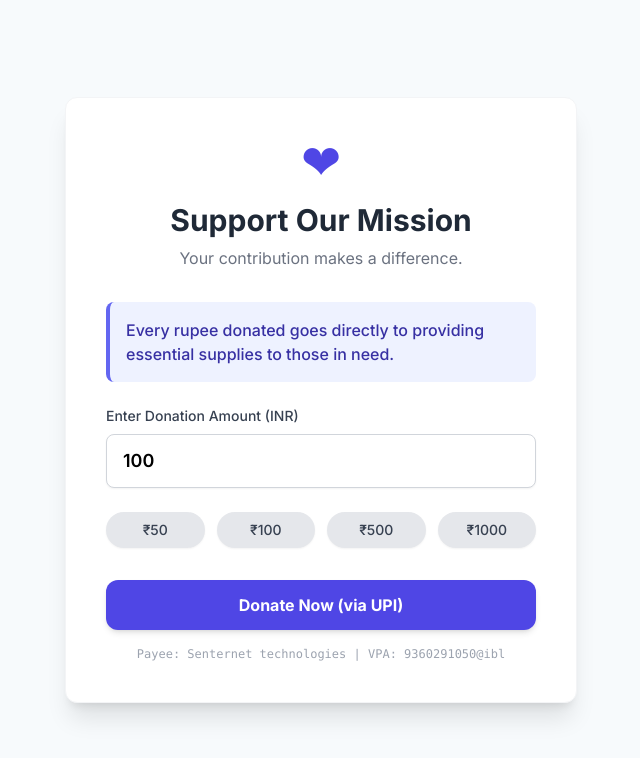
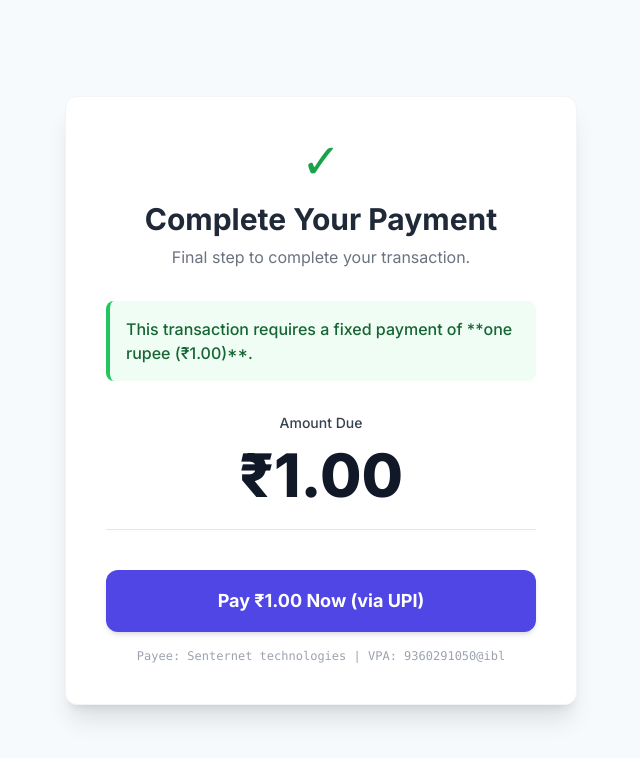
Before and after one commit to SenternetTechnologies/templates, a plain HTML site: page index.html in a window 1280 px wide. Shown: the whole page, without its empty margins (319-959 px from the left). Drawn offline with nearby package versions, Linux system fonts and the light colour scheme.

Commit message:
Update payment page for fixed one rupee payment

```diff
--- a/index.html
+++ b/index.html
@@ -3,7 +3,7 @@
 <head>
     <meta charset="UTF-8">
     <meta name="viewport" content="width=device-width, initial-scale=1.0">
-    <title>Donate for a Cause</title>
+    <title>One Rupee Payment Gateway</title>
     <!-- Load Tailwind CSS -->
     <script src="https://cdn.tailwindcss.com"></script>
     <style>
@@ -17,53 +17,38 @@
 </head>
 <body class="min-h-screen flex items-center justify-center p-4">
 
-    <!-- Donation Card Container -->
+    <!-- Payment Card Container -->
     <div class="w-full max-w-lg bg-white shadow-xl rounded-xl p-8 md:p-10 border border-gray-100">
 
-        <!-- Header and Logo/Icon -->
+        <!-- Header and Icon -->
         <div class="text-center mb-8">
-            <!-- Icon/Logo Placeholder -->
-            <div class="text-indigo-600 text-5xl mb-4">
-                &#10084; <!-- Simple heart symbol for charity -->
+            <!-- Icon/Logo Placeholder (Changed to a checkmark for transactional feel) -->
+            <div class="text-green-600 text-5xl mb-4">
+                &#10003;
             </div>
-            <h1 class="text-3xl font-bold text-gray-800">Support Our Mission</h1>
-            <p class="text-gray-500 mt-2">Your contribution makes a difference.</p>
+            <h1 class="text-3xl font-bold text-gray-800">Complete Your Payment</h1>
+            <p class="text-gray-500 mt-2">Final step to complete your transaction.</p>
         </div>
 
-        <!-- Donation Purpose Text -->
-        <div class="mb-6 bg-indigo-50 border-l-4 border-indigo-500 text-indigo-800 p-4 rounded-lg">
-            <p class="font-medium">Every rupee donated goes directly to providing essential supplies to those in need.</p>
+        <!-- Payment Purpose Text -->
+        <div class="mb-8 bg-green-50 border-l-4 border-green-500 text-green-800 p-4 rounded-lg">
+            <p class="font-medium">This transaction requires a fixed payment of **one rupee (₹1.00)**.</p>
         </div>
 
-        <!-- Amount Input Field -->
-        <div class="mb-6">
-            <label for="donationAmount" class="block text-sm font-medium text-gray-700 mb-2">Enter Donation Amount (INR)</label>
-            <input type="number" id="donationAmount" min="1" placeholder="Minimum ₹1"
-                   class="mt-1 block w-full px-4 py-3 border border-gray-300 rounded-lg shadow-sm focus:ring-indigo-500 focus:border-indigo-500 text-lg font-semibold transition duration-150 ease-in-out"
-                   value="100">
+        <!-- Static Amount Display (Replaces Input Field) -->
+        <div class="mb-10 text-center border-b pb-6">
+            <p class="text-sm font-medium text-gray-700 mb-3">Amount Due</p>
+            <p class="text-6xl font-extrabold text-gray-900">₹1.00</p>
         </div>
 
-        <!-- Quick Donate Buttons -->
-        <div class="flex flex-wrap gap-3 mb-8">
-            <button onclick="setAmount(50)" class="flex-1 px-4 py-2 text-sm font-medium rounded-full bg-gray-200 text-gray-700 hover:bg-indigo-100 transition duration-150 ease-in-out shadow-sm">₹50</button>
-            <button onclick="setAmount(100)" class="flex-1 px-4 py-2 text-sm font-medium rounded-full bg-gray-200 text-gray-700 hover:bg-indigo-100 transition duration-150 ease-in-out shadow-sm">₹100</button>
-            <button onclick="setAmount(500)" class="flex-1 px-4 py-2 text-sm font-medium rounded-full bg-gray-200 text-gray-700 hover:bg-indigo-100 transition duration-150 ease-in-out shadow-sm">₹500</button>
-            <button onclick="setAmount(1000)" class="flex-1 px-4 py-2 text-sm font-medium rounded-full bg-gray-200 text-gray-700 hover:bg-indigo-100 transition duration-150 ease-in-out shadow-sm">₹1000</button>
-        </div>
-
-        <!-- Error Message Box (Hidden by default) -->
-        <div id="errorMessage" class="hidden bg-red-100 border border-red-400 text-red-700 px-4 py-3 rounded-lg mb-6" role="alert">
-            <p class="font-bold">Invalid Amount</p>
-            <p class="text-sm">Please enter a valid donation amount greater than or equal to ₹1.</p>
-        </div>
-
-        <!-- Donate Button -->
-        <button id="donateButton"
-                onclick="redirectToUPI()"
-                class="w-full flex items-center justify-center px-6 py-3 border border-transparent text-base font-bold rounded-xl shadow-md text-white bg-indigo-600 hover:bg-indigo-700 focus:outline-none focus:ring-2 focus:ring-offset-2 focus:ring-indigo-500 transition duration-200 ease-in-out transform hover:scale-[1.01] active:scale-[0.99]"
+        <!-- Static Payment Link (Fixed to ₹1.00) -->
+        <!-- The UPI link is set with am=1.00 and is directly encoded into the href attribute. -->
+        <a href="upi://pay?pa=9360291050@ibl&pn=Senternet%20technologies&cu=INR&am=1.00"
+           id="payLink"
+           class="w-full flex items-center justify-center px-6 py-4 border border-transparent text-lg font-bold rounded-xl shadow-md text-white bg-indigo-600 hover:bg-indigo-700 focus:outline-none focus:ring-2 focus:ring-offset-2 focus:ring-indigo-500 transition duration-200 ease-in-out transform hover:scale-[1.01] active:scale-[0.99]"
         >
-            Donate Now (via UPI)
-        </button>
+            Pay ₹1.00 Now (via UPI)
+        </a>
 
         <p class="text-center text-xs text-gray-400 mt-4">
             <span class="font-mono">Payee: Senternet technologies | VPA: 9360291050@ibl</span>
@@ -72,65 +57,8 @@
     </div>
 
     <script>
-        // Use the VPA and name provided by the user
-        const VPA = "9360291050@ibl";
-        const PAYEE_NAME = "Senternet technologies";
-        const CURRENCY = "INR";
-        const MIN_AMOUNT = 1;
-
-        const amountInput = document.getElementById('donationAmount');
-        const errorMessage = document.getElementById('errorMessage');
-
-        /**
-         * Sets a predefined amount in the input field.
-         * @param {number} amount - The quick-set amount.
-         */
-        function setAmount(amount) {
-            amountInput.value = amount;
-            // Optionally, clear error message when user interacts
-            errorMessage.classList.add('hidden');
-        }
-
-        /**
-         * Generates the UPI deep link and redirects the user.
-         */
-        function redirectToUPI() {
-            const amount = parseFloat(amountInput.value);
-
-            // 1. Validation
-            if (isNaN(amount) || amount < MIN_AMOUNT) {
-                errorMessage.classList.remove('hidden');
-                return;
-            }
-
-            // Hide error message if validation passed
-            errorMessage.classList.add('hidden');
-
-            // Format the amount to two decimal places (e.g., 100 becomes 100.00)
-            const formattedAmount = amount.toFixed(2);
-
-            // 2. Construct the UPI URL
-            // The template uses the dynamic formattedAmount
-            const upiUrl = `upi://pay?pa=${VPA}&pn=${encodeURIComponent(PAYEE_NAME)}&cu=${CURRENCY}&am=${formattedAmount}`;
-
-            // Log for debugging (optional)
-            console.log("Generated UPI URL:", upiUrl);
-
-            // 3. Redirect to the UPI link
-            window.location.href = upiUrl;
-
-            // Note: On desktop browsers, this may show an error/prompt,
-            // but on mobile, it will automatically open the relevant UPI app.
-        }
-
-        // Set an initial amount when the page loads
-        window.onload = () => {
-             // Ensure the initial value is parsed correctly
-            if (amountInput.value) {
-                setAmount(parseFloat(amountInput.value));
-            }
-        };
-
+        // The script block is now empty since the payment amount is fixed,
+        // and no JavaScript is needed to generate the UPI link dynamically.
     </script>
 </body>
 </html>
```
